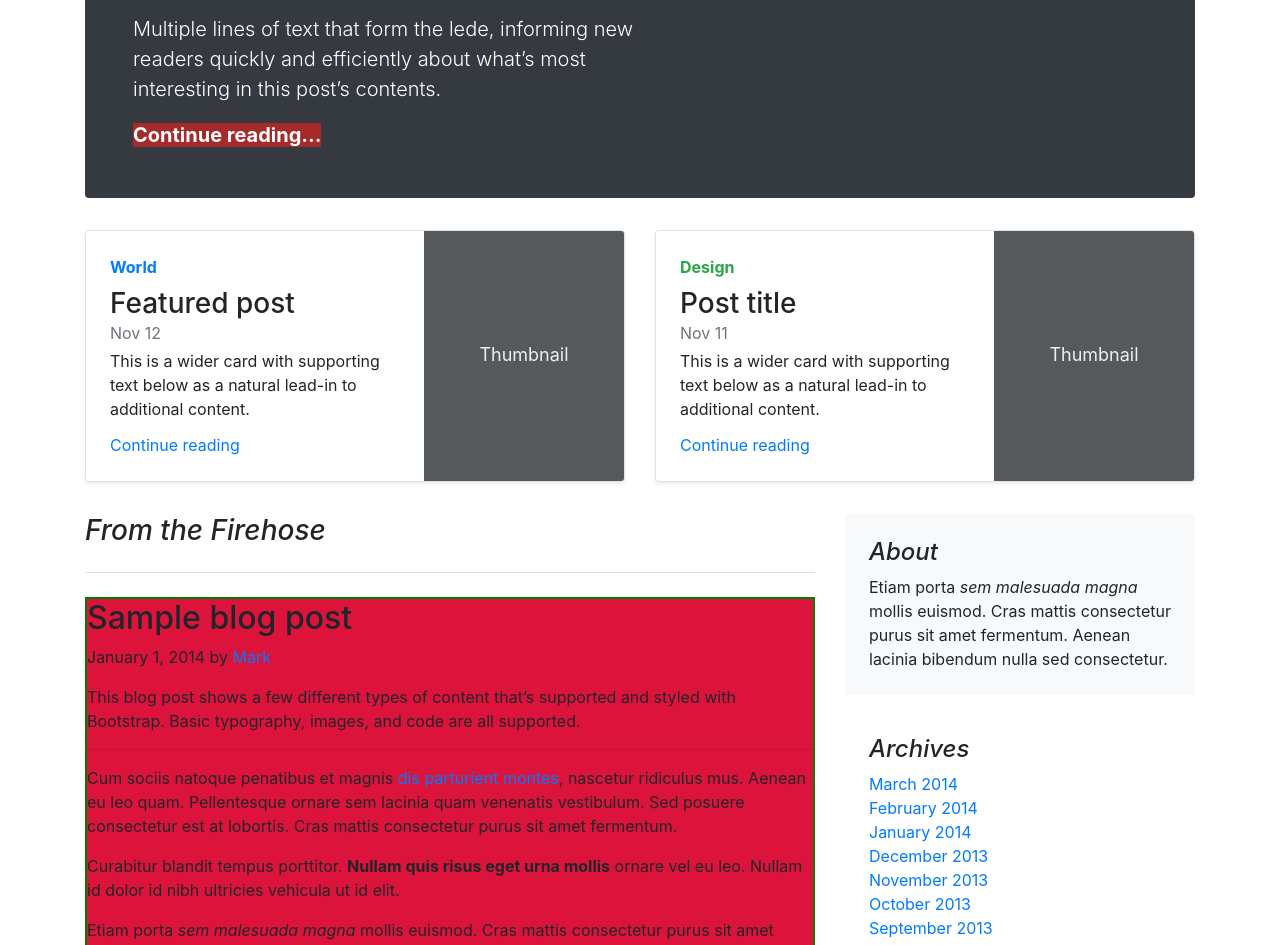
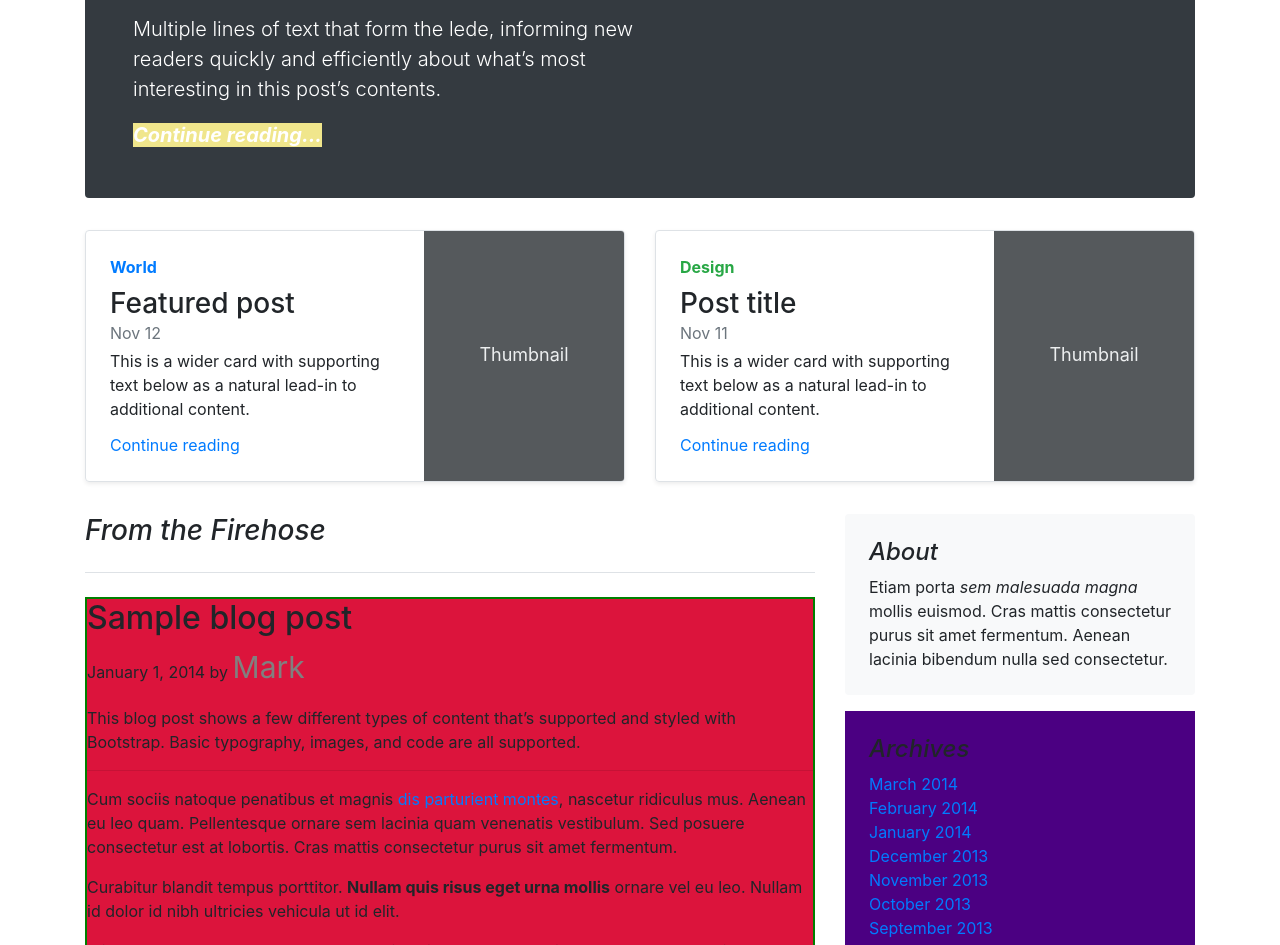
Before and after one commit to Gbemi06/css_selector, a plain HTML site: page index.html in a window 1280 px wide. Shown: the part 307-1252 px from the top of the page. Drawn offline with nearby package versions, Linux system fonts and the light colour scheme.

Commit message:
css exercise completed

```diff
--- a/style.css
+++ b/style.css
@@ -1,8 +1,4 @@
-/*          EX7) Write a selector to target all the li into the first ordered-list in the sidebar ( Archives )
-            EX8) Write a selector to target the second post author
-            EX9) Write a selector to target the "back to top" link     #### EXTRA Try doing it without targeting the footer element directly
-            EX10) Write a selector to target the footer
-        */
+
 
 /* EX1) Write a selector to target the h1 in jumbotron */
 
@@ -18,7 +14,7 @@
 
 /* EX3) Write a selector to target the "continue reading..." inside the jumbotron*/
 .jumbotron a{
-    background-color: brown !important;
+    background-color: brown;
 }
 
 /*          EX4) Write a selector to target the first blog-post */
@@ -37,3 +33,28 @@
     background-color: grey;
     border: 2px solid yellow;
 }
+
+/* EX7) Write a selector to target all the li into the first ordered-list in the sidebar ( Archives )*/
+
+.container .row .blog-sidebar div:nth-child(2){
+    background-color: indigo;
+}
+
+/*  EX8) Write a selector to target the second post author */
+.blog-post-meta a{
+    color: grey;
+    font-size: 30px;
+}
+
+/* EX9) Write a selector to target the "back to top" link     #### EXTRA Try doing it without targeting the footer element directly */
+p:last-of-type a{
+    border: grey;
+    background-color: khaki;
+    font-style: italic;
+    font-size: 20px;
+}
+
+/* EX10) Write a selector to target the footer*/
+.blog-footer{
+    background-color: lavenderblush;
+}
```
